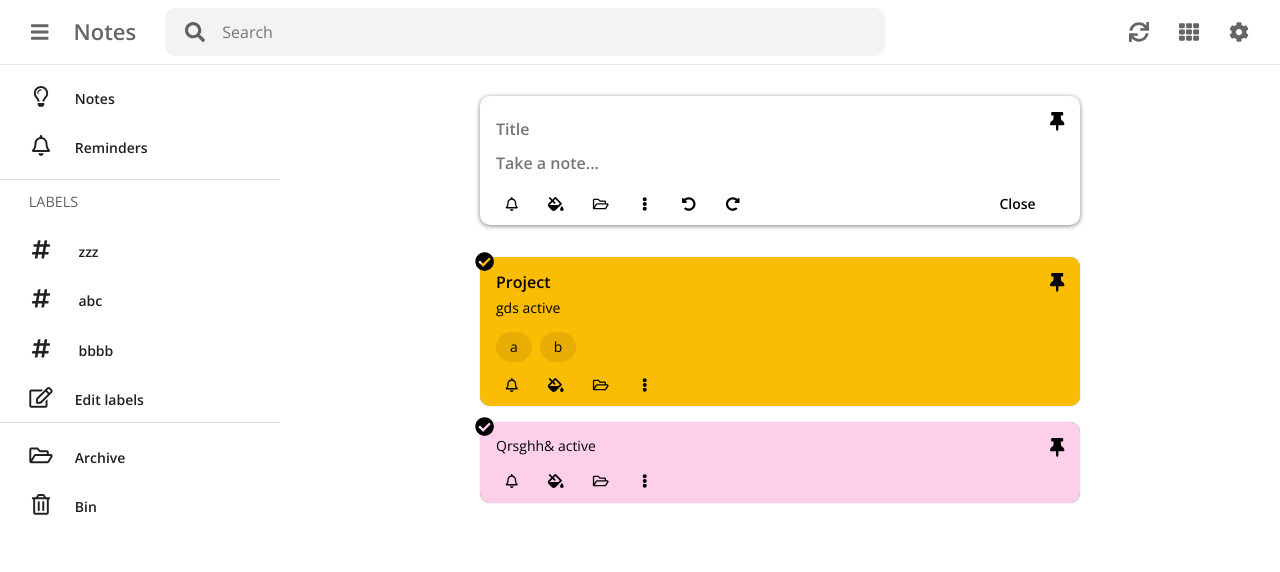
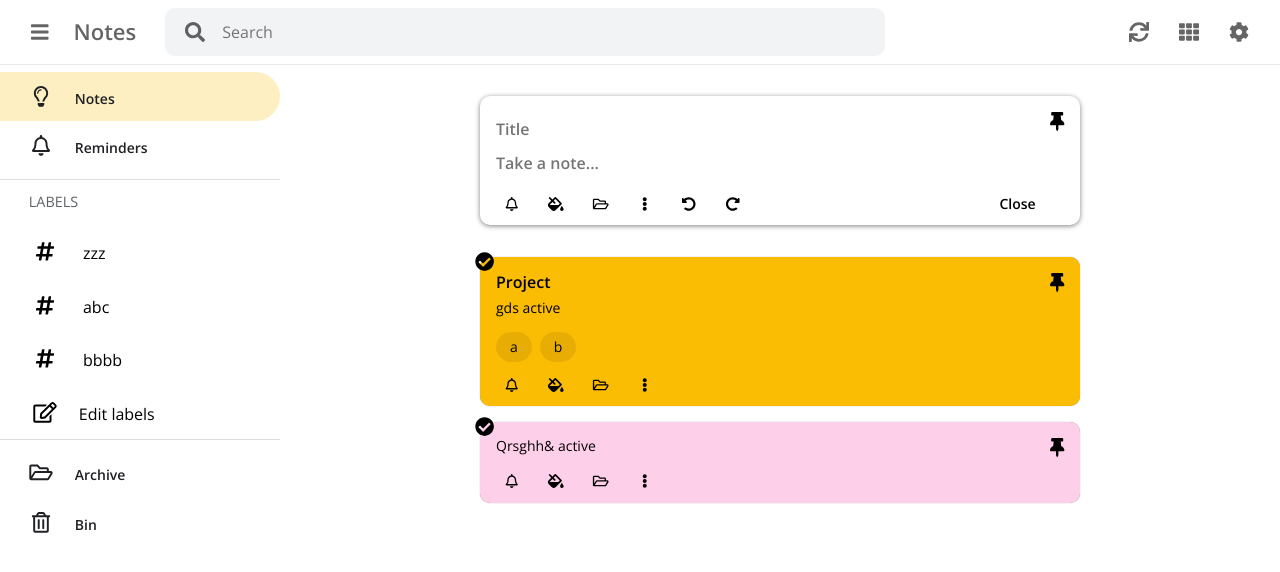
Before and after one commit to Awfj/notes, a React (Create React App) app: page / in a window 1280 px wide. Shown: the top 572 px of the page. Built offline with nearby package versions, Linux system fonts and the light colour scheme.

Commit message:
update FilterLink

```diff
--- a/src/components/App/App.js
+++ b/src/components/App/App.js
@@ -7,6 +7,7 @@ import NoteList from "../NoteList/NoteList";
 import Sidebar from "../Sidebar/Sidebar";
 
 function App() {
+  // console.warn('App')
   const [isSidebarOpen, setIsSidebarOpen] = useState(true);
   const [notesLayout, setNotesLayout] = useState("list");
   const [isDarkThemeActive, setIsDarkThemeActive] = useState(false);
--- /dev/null
+++ b/src/components/FilterLink/FilterLink.js
@@ -0,0 +1,40 @@
+import React from "react";
+import { connect } from "react-redux";
+import PropTypes from "prop-types";
+import styles from "./FilterLink.module.scss";
+import { changeVisibilityFilter } from "../../redux/actions/actionCreators";
+
+const FilterLink = ({
+  active,
+  changeVisibilityFilter,
+  children,
+  filter,
+  to
+}) => {
+  let styledFilterLink = styles.FilterLink;
+  if (active) styledFilterLink += ` ${styles.active}`;
+
+  return (
+    <a
+      href={`#${to}`}
+      className={styledFilterLink}
+      onClick={() => changeVisibilityFilter(filter)}
+    >
+      {children}
+    </a>
+  );
+};
+
+FilterLink.propTypes = {
+  active: PropTypes.bool.isRequired,
+  changeVisibilityFilter: PropTypes.func.isRequired,
+  children: PropTypes.node.isRequired,
+  filter: PropTypes.string.isRequired,
+  to: PropTypes.string.isRequired
+};
+
+const mapStateToProps = (state, ownProps) => ({
+  active: ownProps.filter === state.visibilityFilter
+});
+
+export default connect(mapStateToProps, { changeVisibilityFilter })(FilterLink);
--- /dev/null
+++ b/src/components/FilterLink/FilterLink.module.scss
@@ -0,0 +1,18 @@
+.FilterLink {
+  border: {
+    top-right-radius: 25px;
+    bottom-right-radius: 25px;
+  }
+  color: #202124;
+  display: block;
+  font-weight: 600;
+  font-size: 0.875rem;
+  text-align: left;
+  width: 100%;
+  &:hover:not([class*="active"]) {
+    background-color: #f1f3f4;
+  }
+}
+.active {
+  background-color: #feefc3;
+}
--- a/src/components/Header/Header.js
+++ b/src/components/Header/Header.js
@@ -14,7 +14,7 @@ import Dropdown from "../Dropdown/Dropdown";
 import Search from "../../components/Search/Search";
 
 const Header = props => {
-  // console.log(props);
+  // console.warn('Header');
 
   return (
     <header className={styles.header}>
--- a/src/components/Link/Link.js
+++ /dev/null
@@ -1,19 +0,0 @@
-import React from "react";
-import PropTypes from "prop-types";
-import styles from "./Link.module.scss";
-
-const Link = ({ active, children, onClick }) => {
-  return (
-    <a href={`#${children}`} className={styles.Link} onClick={onClick}>
-      {children}
-    </a>
-  );
-};
-
-Link.propTypes = {
-  active: PropTypes.bool.isRequired,
-  children: PropTypes.node.isRequired,
-  onClick: PropTypes.func.isRequired
-};
-
-export default Link;
--- a/src/components/Link/Link.module.scss
+++ /dev/null
@@ -1,3 +0,0 @@
-.active {
-  background-color: #feefc3;
-}
--- a/src/components/Sidebar/Sidebar.js
+++ b/src/components/Sidebar/Sidebar.js
@@ -12,7 +12,7 @@ import {
 import { faHashtag } from "@fortawesome/free-solid-svg-icons";
 import styles from "./Sidebar.module.scss";
 import { VISIBILITY_FILTERS } from "../../redux/actions/actionTypes";
-import FilterLink from "../../containers/FilterLink";
+import FilterLink from "../FilterLink/FilterLink";
 import { getLabels } from "../../redux/selectors/labels";
 import {
   addLabel,
@@ -21,17 +21,18 @@ import {
 } from "../../redux/actions/actionCreators";
 
 const Sidebar = ({ labels, addLabel, deleteLabel, changeVisibilityFilter }) => {
+  // console.warn('Sidebar')
   return (
     <aside className={styles.Sidebar}>
       <ul>
         <li>
-          <FilterLink filter={VISIBILITY_FILTERS.active}>
+          <FilterLink filter={VISIBILITY_FILTERS.active} to='notes'>
             <FontAwesomeIcon icon={faLightbulb} fixedWidth />
             Notes
           </FilterLink>
         </li>
         <li>
-          <FilterLink filter={VISIBILITY_FILTERS.reminders}>
+          <FilterLink filter={VISIBILITY_FILTERS.reminders} to='reminders'>
             <FontAwesomeIcon icon={faBell} fixedWidth />
             Reminders
           </FilterLink>
@@ -59,13 +60,13 @@ const Sidebar = ({ labels, addLabel, deleteLabel, changeVisibilityFilter }) => {
       </section>
       <ul>
         <li>
-          <FilterLink filter={VISIBILITY_FILTERS.archived}>
+          <FilterLink filter={VISIBILITY_FILTERS.archived} to='archive'>
             <FontAwesomeIcon icon={faFolderOpen} fixedWidth />
             Archive
           </FilterLink>
         </li>
         <li>
-          <FilterLink filter={VISIBILITY_FILTERS.deleted}>
+          <FilterLink filter={VISIBILITY_FILTERS.deleted} to='bin'>
             <FontAwesomeIcon icon={faTrashAlt} fixedWidth />
             Bin
           </FilterLink>
@@ -82,7 +83,7 @@ Sidebar.propTypes = {
 };
 
 const mapStateToProps = state => ({
-  labels: getLabels(state.labels)
+  labels: getLabels(state)
 });
 
 export default connect(mapStateToProps, {
--- a/src/components/Sidebar/Sidebar.module.scss
+++ b/src/components/Sidebar/Sidebar.module.scss
@@ -16,23 +16,6 @@
   section {
     border-bottom: 1px solid #ddd;
   }
-  li {
-    & > * {
-      color: #202124;
-      font-weight: 600;
-      font-size: 0.875rem;
-      border: {
-        top-right-radius: 25px;
-        bottom-right-radius: 25px;
-      }
-      text-align: left;
-      display: block;
-      width: 100%;
-      &:hover {
-        background-color: #f1f3f4;
-      }
-    }
-  }
   li > * {
     padding: 1em 1em 1em 2em;
   }
@@ -41,7 +24,3 @@
     margin-right: 1em;
   }
 }
-
-.active {
-  background-color: #feefc3;
-}
--- a/src/redux/selectors/labels.js
+++ b/src/redux/selectors/labels.js
@@ -1,3 +1,8 @@
+import { createSelector } from "reselect";
 import { getSlice } from "./generics";
 
-export const getLabels = storedLabels => getSlice(storedLabels);
+const getStoredLabels = state => state.labels;
+
+export const getLabels = createSelector([getStoredLabels], storedLabels =>
+  getSlice(storedLabels)
+);
```
Also changed, not shown: src/redux/selectors/generics.js (+6 -3 lines).
